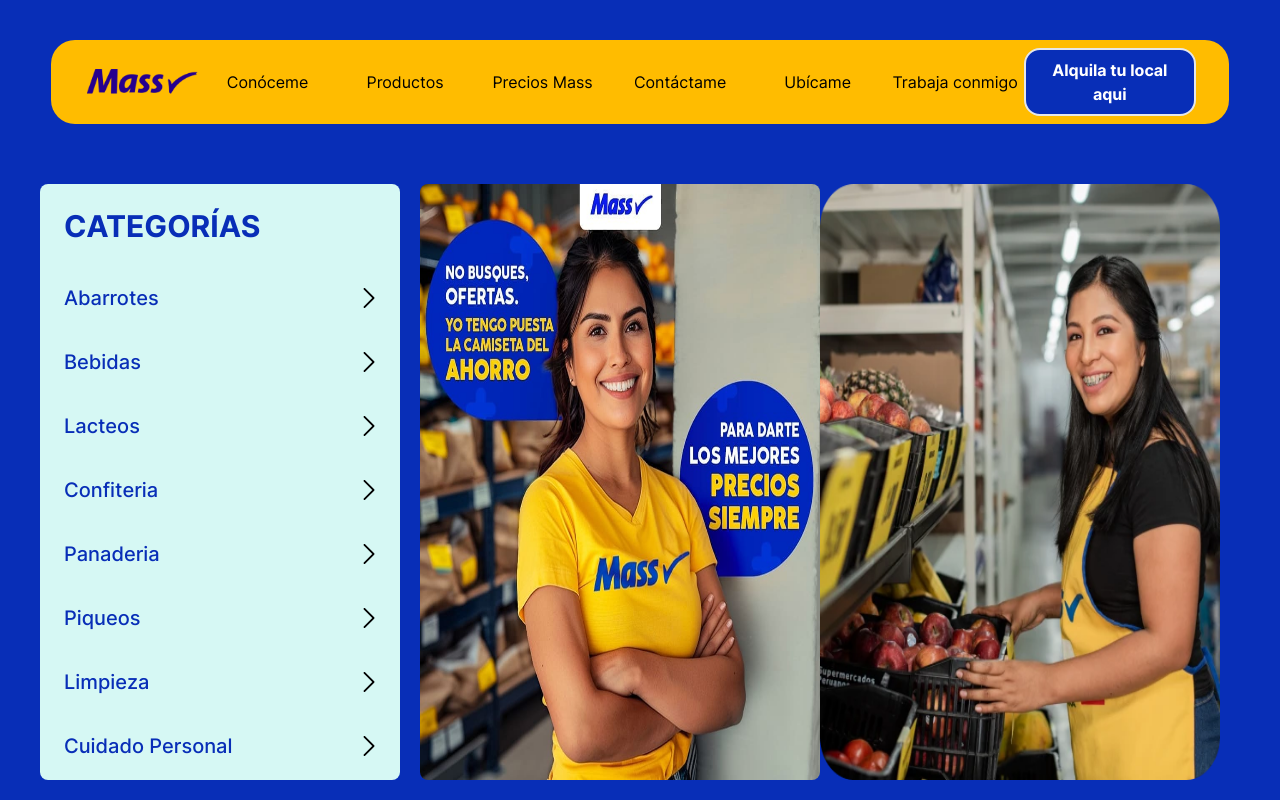
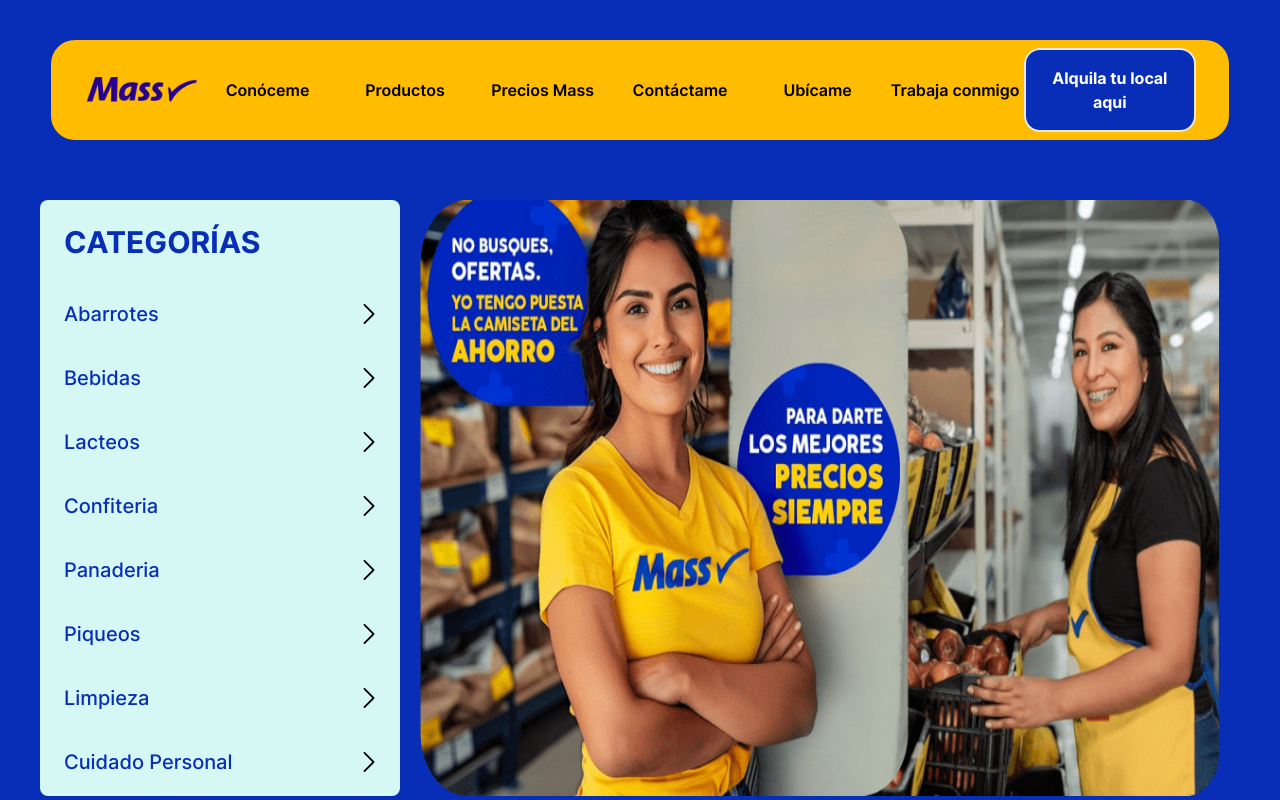
Before and after one commit to NewRenTL/webPageLandingMass, a React (Vite) app: page / in a window 1280 px wide. Shown: the top 800 px of the page. Built offline with nearby package versions, Linux system fonts and the light colour scheme.

Commit message:
feat(animations): fix Sections and TopBar

```diff
--- a/src/layouts/Sections.tsx
+++ b/src/layouts/Sections.tsx
@@ -14,7 +14,7 @@
       <div className="w-full flex flex-row px-10 py-5 bg-transparent">
         <aside className="containBar w-[30%] flex flex-col bg-[#D6F8F4] rounded-lg">
           <header className="w-full m-1 px-5 py-5 rounded-lg justify-start">
-            <h2 className="text-start text-[#082EB7] text-3xl font-inter1 font-bold">
+            <h2 className="text-start  cursor-pointer text-[#082EB7] text-3xl font-inter1 font-bold">
               CATEGORÍAS
             </h2>
           </header>
@@ -22,7 +22,7 @@
             {titleList.map((title, index) => (
               <li
                 key={index}
-                className="flex pl-5 pr-1 py-4 w-full justify-start items-center mb-1 hover:bg-gray-300 flex-grow bg-transparent"
+                className="flex pl-5 pr-1 py-4 w-full justify-start items-center mb-1 transition-all duration-200 hover:bg-gray-300 flex-grow bg-transparent cursor-pointer"
               >
                 <h2 className="font-inter1 font-medium sm:text-sm md:text-base lg:text-xl w-[90%] text-[#082EB7]">
                   {title}
@@ -51,12 +51,8 @@
         </aside>
         <div className="imgContain w-[70%] h-auto flex flex-row px-5 rounded-lg">
           <img
-            src="/img/persona1.jpg"
-            className="flex rounded-lg h-full w-[50%] cover"
-          ></img>
-          <img
-            src="/img/persona2.png"
-            className="flex rounded-lg h-full w-[50%] cover"
+            src="/img/Trabajadores.png"
+            className="flex rounded-lg h-full w-[100%] cover"
           ></img>
         </div>
       </div>
--- a/src/layouts/TopBar.tsx
+++ b/src/layouts/TopBar.tsx
@@ -12,7 +12,7 @@
     <>
       <div className="bg-transparent w-full sticky flex flex-col items-center px-5 py-10">
         <nav className="w-[95%] h-15 flex flex-row rounded-3xl items-center justify-center px-4 py-2 bg-[#FFBC00]">
-          <div className="w-[10%] h-[100%] items-center flex flex-row">
+          <div className="w-[10%] h-[100%] items-center cursor-pointer flex flex-row">
             <img
               className="w-full h-[80%] rounded-xl"
               src="./img/logomass.png"
@@ -21,13 +21,13 @@
           {listValuesList.map((x: string, index: number) => (
             <div
               key={index}
-              className="p-1 w-[12%] font-inter1 flex h-full items-center justify-center text-center"
+              className="px-1 py-4 w-[12%] font-semibold transition-all duration-300 cursor-pointer font-inter1 flex h-full hover:bg-yellow-300 items-center justify-center text-center rounded-lg"
             >
               {x}
             </div>
           ))}
           <div className="w-[15%] flex justify-center items-center">
-            <button className=" flex text-center font-inter1 font-bold px-5 py-2 text-[#FFFFFF]  rounded-2xl border-2 bg-[#082EB7]">
+            <button className=" flex text-center transition-all duration-200 font-inter1 font-bold px-5 py-4 text-[#FFFFFF]  rounded-2xl border-2 bg-[#082EB7] hover:bg-blue-500">
               Alquila tu local aqui
             </button>
           </div>
```
Also changed, not shown: public/img/Trabajadores.png (added).
